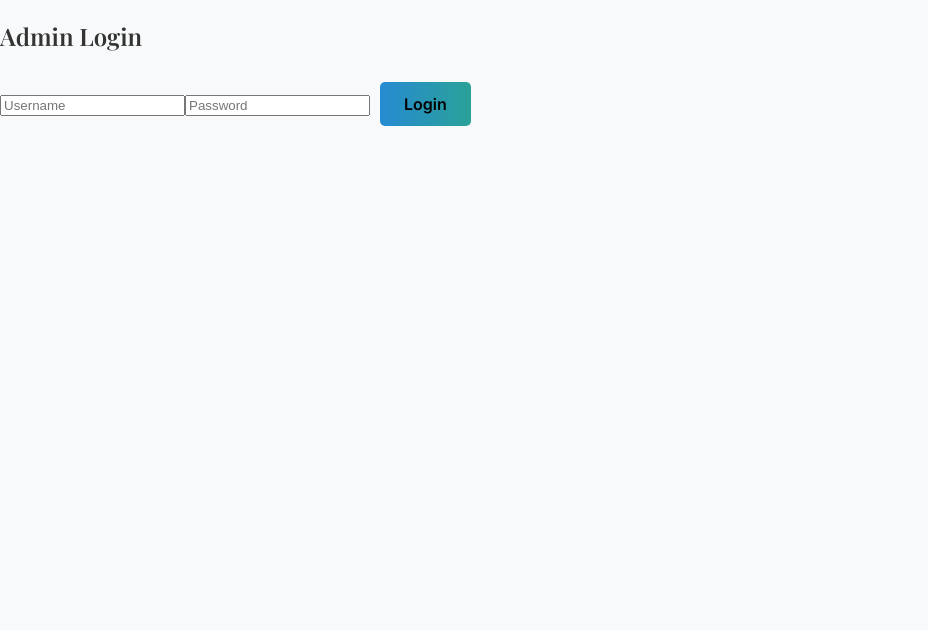
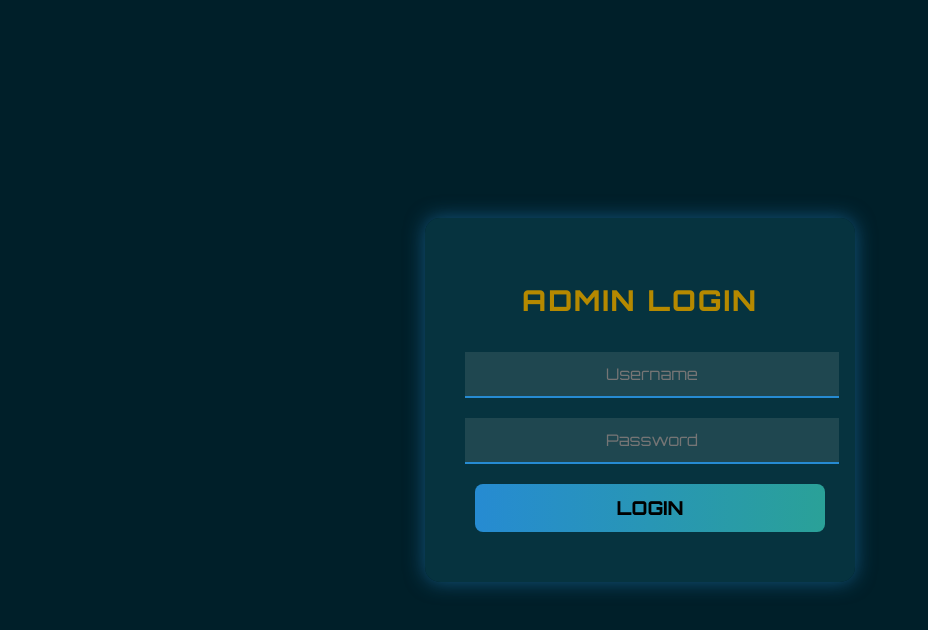
Before and after one commit to xIndustries/wedding-rsvp-frontend, a React (Vite) app: page /admin in a window 1280 px wide. Shown: the top 630 px of the page, without its empty margins (0-928 px from the left). Built offline with nearby package versions, Linux system fonts and the light colour scheme.

Commit message:
Improved the Login ui/ux

```diff
--- a/src/pages/AdminLogin.jsx
+++ b/src/pages/AdminLogin.jsx
@@ -2,6 +2,7 @@ import { useState, useContext, useEffect } from "react";
 import { useNavigate } from "react-router-dom";
 import axios from "axios";
 import { AuthContext } from "../context/AuthContext";
+import "../styles/AdminLogin.css"; // ✅ Import the updated styles
 
 const AdminLogin = () => {
   const [credentials, setCredentials] = useState({
@@ -33,6 +34,7 @@ const AdminLogin = () => {
 
   return (
     <div className="login-container">
+      <div className="login-box">
         <h2>Admin Login</h2>
         <form onSubmit={handleLogin}>
           <input
@@ -57,6 +59,7 @@ const AdminLogin = () => {
         </form>
         {error && <p className="error">{error}</p>}
       </div>
+    </div>
   );
 };
 
--- a/src/styles/AdminDashboard.css
+++ b/src/styles/AdminDashboard.css
@@ -7,69 +7,84 @@
     color: #839496; /* Soft Text Color */
     font-family: "Orbitron", sans-serif !important; /* Forces Orbitron */
     min-height: 100vh;
+    display: flex;
+    justify-content: center; /* Centers Horizontally */
+    align-items: center; /* Centers Vertically */
     padding: 20px;
+}
+
+/* 🚀 Admin Container - Ensures Centering */
+.admin-container {
+    width: 90%;
+    max-width: 900px;
+    background: rgba(7, 54, 66, 0.9); /* Dark Glass Effect */
+    padding: 30px;
+    border-radius: 10px;
+    box-shadow: 0 0 20px rgba(88, 110, 117, 0.5);
+    text-align: center;
 }
 
 /* 🚀 Admin Dashboard Header */
 .admin-dashboard-header {
-    background: linear-gradient(
-        90deg,
-        #073642,
-        #586e75
-    ); /* Subtle dark gradient */
+    background: linear-gradient(90deg, #073642, #586e75);
     padding: 15px;
-    text-align: center;
     border-radius: 10px;
     box-shadow: 0 0 12px rgba(88, 110, 117, 0.5);
 }
 
 /* 🏆 Title */
 .admin-dashboard-header h2 {
-    font-size: 1.8rem;
+    font-size: 2rem;
     text-transform: uppercase;
     letter-spacing: 2px;
-    color: #b58900; /* Amber Yellow for Solarized Highlight */
+    color: #b58900; /* Amber Yellow */
     font-family: "Orbitron", sans-serif !important;
 }
 
 /* 📊 RSVP Stats */
 .stats-container {
     display: flex;
-    justify-content: space-around;
-    width: 90%;
+    justify-content: space-between;
+    align-items: center;
+    width: 100%;
     max-width: 800px;
-    margin-bottom: 20px;
+    margin: 20px auto;
 }
 
+/* 📊 Stat Box */
 .stat-box {
     background: rgba(7, 54, 66, 0.9);
-    padding: 15px;
+    padding: 20px;
     border-radius: 10px;
     box-shadow: 0 0 10px rgba(131, 148, 150, 0.3);
     text-align: center;
-    width: 30%;
+    flex: 1;
+    margin: 10px;
 }
 
+/* 📊 Numbers */
 .stat-number {
-    font-size: 1.6rem;
+    font-size: 1.8rem;
     font-weight: bold;
     color: #2aa198; /* Futuristic Cyan */
 }
 
+/* 📊 Titles */
 .stat-title {
     font-size: 1rem;
     text-transform: uppercase;
     color: #93a1a1;
 }
 
-/* 🖥 Guest Table */
+/* 🖥 Table Container */
 .table-container {
-    background: #073642; /* Deep Dark Background */
+    background: #073642;
     border-radius: 10px;
     padding: 20px;
     box-shadow: 0 0 15px rgba(88, 110, 117, 0.4);
-    width: 90%;
+    width: 100%;
     max-width: 800px;
+    margin: 0 auto;
 }
 
 /* 📄 Table Styles */
@@ -89,46 +104,46 @@
 /* 🔷 Table Cells */
 .guest-table th,
 .guest-table td {
-    padding: 10px;
+    padding: 12px;
     border-bottom: 1px solid rgba(131, 148, 150, 0.2);
 }
 
-/* 🏁 RSVP Dropdown */
+/* 🏁 Dropdown RSVP */
 .guest-table select {
     background: rgba(131, 148, 150, 0.2);
-    border: 1px solid #268bd2; /* Bright Blue */
+    border: 1px solid #268bd2;
     color: #eee8d5;
-    padding: 5px;
+    padding: 6px;
     font-size: 1rem;
     border-radius: 5px;
     cursor: pointer;
-    font-family: "Orbitron", sans-serif !important; /* Ensures Orbitron for dropdown */
-    transition: all 0.3s;
+    font-family: "Orbitron", sans-serif !important;
 }
 
+/* 🏁 Dropdown Hover */
 .guest-table select:hover {
     background: rgba(131, 148, 150, 0.4);
 }
 
 /* 🎨 RSVP Colors */
 .attending {
-    color: #2aa198; /* Cyan */
+    color: #2aa198;
 }
 
 .not-attending {
-    color: #dc322f; /* Bright Red */
+    color: #dc322f;
 }
 
 .maybe {
-    color: #b58900; /* Amber */
+    color: #b58900;
 }
 
-/* 🔘 Futuristic Buttons */
+/* 🔘 Buttons */
 button {
     background: linear-gradient(90deg, #268bd2, #2aa198);
     color: #002b36;
     border: none;
-    padding: 10px 20px;
+    padding: 12px 24px;
     font-size: 1rem;
     border-radius: 8px;
     cursor: pointer;
@@ -142,7 +157,8 @@ button:hover {
 
 /* 🏎 Logout Button */
 .logout-btn {
-    margin-top: 10px;
+    margin-top: 20px;
     background: linear-gradient(45deg, #dc322f, #b58900);
     color: white;
+    font-weight: bold;
 }
--- /dev/null
+++ b/src/styles/AdminLogin.css
@@ -0,0 +1,116 @@
+/* 🎯 Import Orbitron Font */
+@import url("https://fonts.googleapis.com/css2?family=Orbitron:wght@400;600;800&display=swap");
+
+/* 🌌 Full-screen login page */
+.login-container {
+    display: flex;
+    justify-content: center;
+    align-items: center;
+    height: 100vh;
+    background: #001f29; /* Deep futuristic blue */
+    font-family: "Orbitron", sans-serif !important; /* Force Orbitron */
+}
+
+/* 🚀 Login Box */
+.login-box {
+    background: rgba(7, 54, 66, 0.9);
+    padding: 40px;
+    border-radius: 15px;
+    box-shadow: 0 0 20px rgba(38, 139, 210, 0.5);
+    text-align: center;
+    width: 350px;
+    position: relative;
+    overflow: hidden;
+    transition: all 0.3s ease-in-out;
+    font-family: "Orbitron", sans-serif !important;
+}
+
+/* 🔥 Animated Glowing Border */
+.login-box::before {
+    content: "";
+    position: absolute;
+    top: -5px;
+    left: -5px;
+    right: -5px;
+    bottom: -5px;
+    border-radius: 15px;
+    background: linear-gradient(90deg, #2aa198, #268bd2, #b58900);
+    z-index: -1;
+    opacity: 0;
+    filter: blur(15px);
+    transition:
+        opacity 0.4s ease-in-out,
+        transform 0.4s ease-in-out;
+}
+
+/* 🎇 Glow effect on focus */
+.login-box:focus-within::before {
+    opacity: 1;
+    transform: scale(1.05);
+}
+
+/* 🔥 Login Title */
+.login-box h2 {
+    font-size: 1.8rem;
+    color: #b58900; /* Amber */
+    text-transform: uppercase;
+    font-weight: bold;
+    letter-spacing: 2px;
+    font-family: "Orbitron", sans-serif !important;
+}
+
+/* 🎯 Input Fields */
+.login-box input {
+    width: 100%;
+    padding: 12px;
+    margin: 10px 0;
+    border: none;
+    background: rgba(131, 148, 150, 0.2);
+    border-bottom: 2px solid #268bd2;
+    color: #fff;
+    font-size: 1rem;
+    font-family: "Orbitron", sans-serif !important;
+    outline: none;
+    transition: all 0.3s ease-in-out;
+    text-align: center;
+}
+
+/* ✨ Animated Glowing Focus Effect */
+.login-box input:focus {
+    border-bottom: 2px solid #2aa198; /* Cyan */
+    box-shadow: 0 0 15px rgba(42, 161, 152, 0.8);
+    background: rgba(7, 54, 66, 0.5);
+    transform: scale(1.05);
+}
+
+/* 🔘 Futuristic Login Button */
+.login-box button {
+    width: 100%;
+    padding: 12px;
+    background: linear-gradient(90deg, #268bd2, #2aa198);
+    color: #001f29;
+    border: none;
+    font-size: 1.2rem;
+    font-weight: bold;
+    border-radius: 8px;
+    cursor: pointer;
+    transition: all 0.3s ease-in-out;
+    font-family: "Orbitron", sans-serif !important;
+    text-transform: uppercase;
+}
+
+/* 🚀 Button Hover Effect */
+.login-box button:hover {
+    box-shadow: 0 0 15px rgba(38, 139, 210, 0.8);
+    transform: scale(1.1);
+    background: linear-gradient(90deg, #2aa198, #268bd2);
+}
+
+/* ⚠️ Error Message */
+.error {
+    color: #dc322f;
+    margin-top: 10px;
+    font-size: 1rem;
+    font-weight: bold;
+    text-shadow: 0 0 10px rgba(220, 50, 47, 0.7);
+}
```
Lines whose indentation alone changed are shown as unchanged.
